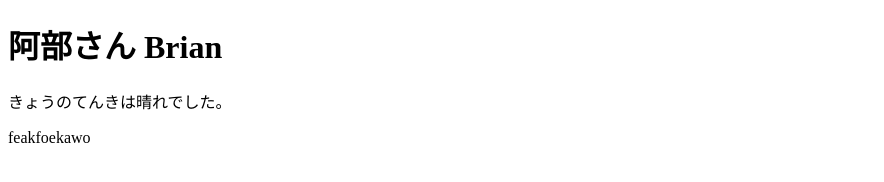
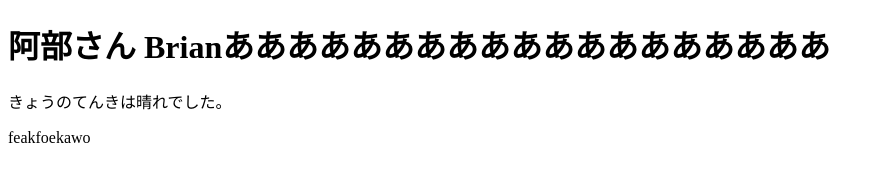
Before and after one commit to KawabeTakuya/github_tutorial, a plain HTML site: page index.html in a window 1280 px wide. Shown: the whole page, without its empty margins (0-884 px from the left). Drawn offline with Linux system fonts and the light colour scheme.

Commit message:
indexいじったよ

```diff
--- a/index.html
+++ b/index.html
@@ -7,7 +7,7 @@
     <title>Document</title>
   </head>
   <body>
-    <h1>阿部さん Brian</h1>
+    <h1>阿部さん Brianあああああああああああああああああああ</h1>
     <div><p>きょうのてんきは晴れでした。</p></div>
   </body>
   feakfoekawo
```
